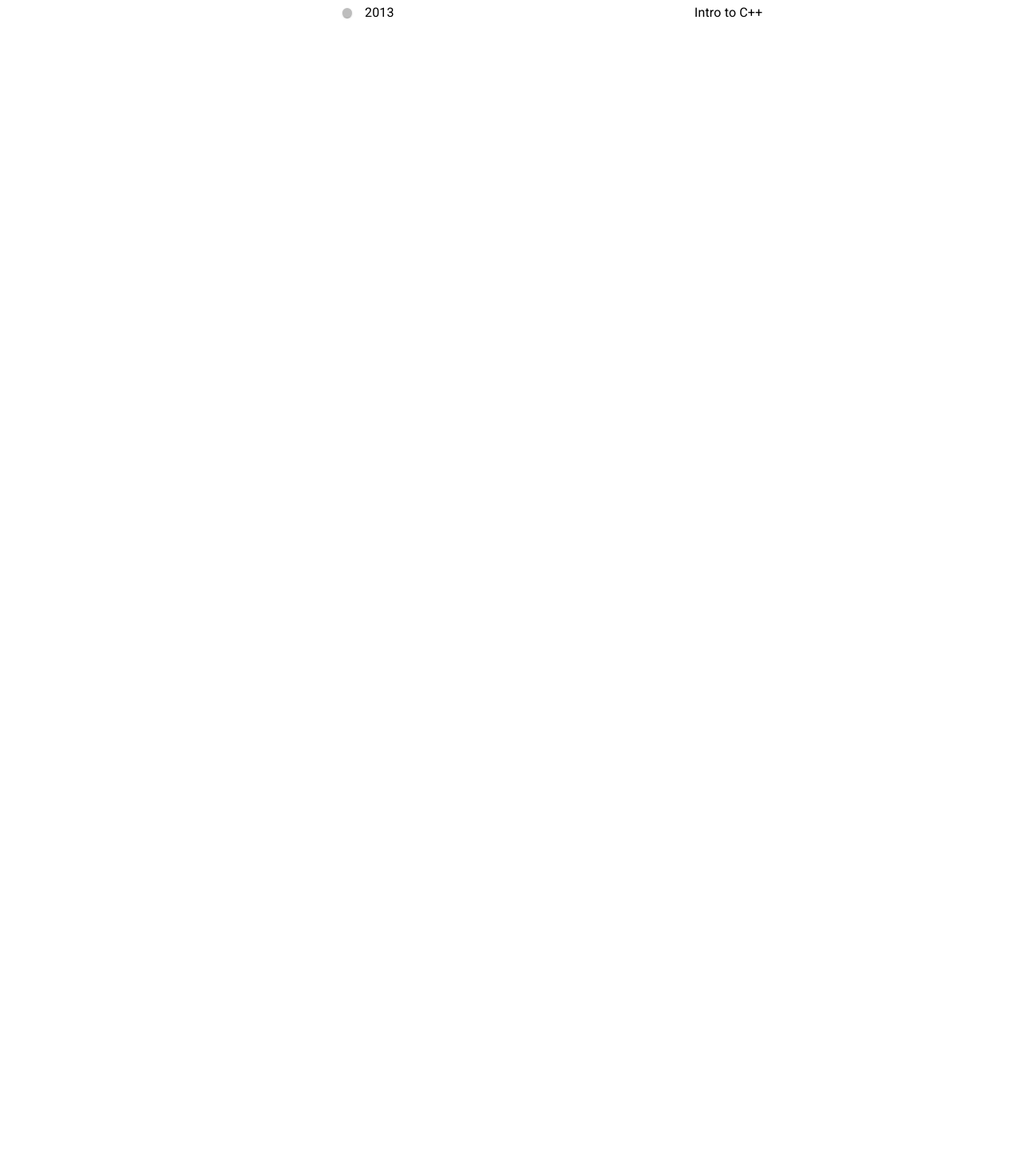
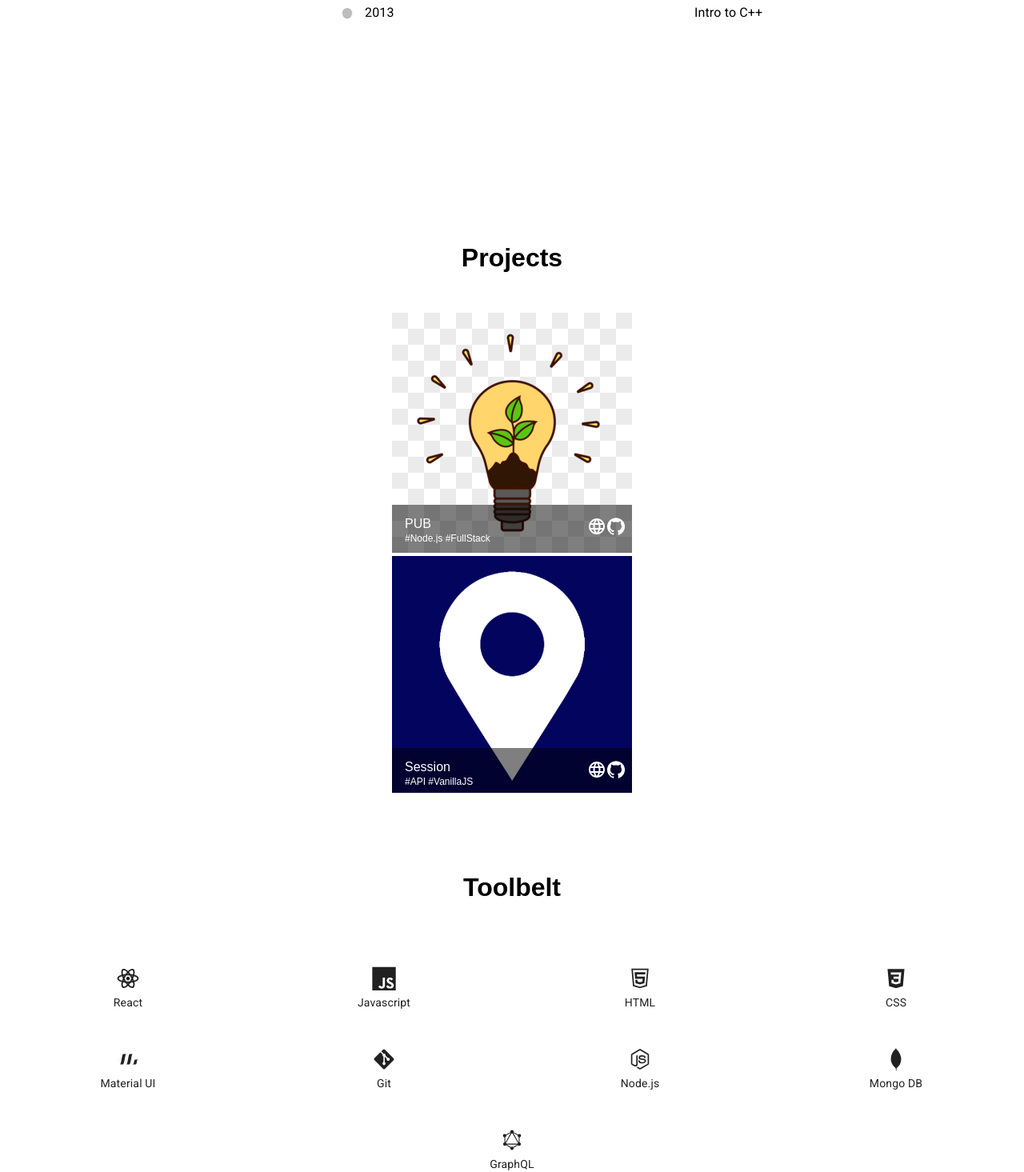
Before and after one commit to sequint/portfolio-2.0, a React (Create React App) app: page / in a window 1280 px wide. Shown: the part 1295-2760 px from the top of the page at 80% size. Before the commit the page ends 1499 px from the top, so only its background shows below. Built offline with nearby package versions, Linux system fonts and the light colour scheme.

Commit message:
Place page titles above each section on home pg

```diff
--- a/src/components/PageTitle/PageTitle.css
+++ b/src/components/PageTitle/PageTitle.css
@@ -4,5 +4,6 @@
 
 .pageTitle {
   margin-top: 100px;
+  margin-bottom: 50px;
   text-align: center;
 }
--- a/src/pages/Home/Home.js
+++ b/src/pages/Home/Home.js
@@ -2,6 +2,9 @@ import NavBar from '../../components/NavBar/NavBar'
 import AboutMe from '../../components/AboutMe/AboutMe'
 import ClassTimeline from '../../components/ClassTimeline/ClassTimeline'
 import ContactMe from '../../components/ContactMe/ContactMe'
+import PageTitle from '../../components/PageTitle/PageTitle'
+import SkillList from '../../components/SkillList/SkillList'
+import ProjectList from '../../components/ProjectList/ProjectList'
 // import Landing from '../../components/Landing/Landing'
 
 const Home = () => {
@@ -10,6 +13,10 @@ const Home = () => {
       <NavBar />
       <AboutMe />
       <ClassTimeline />
+      <PageTitle title="Projects" />
+      <ProjectList />
+      <PageTitle title="Toolbelt" />
+      <SkillList />
       <ContactMe />
       {/* <Landing /> */}
     </>
```
